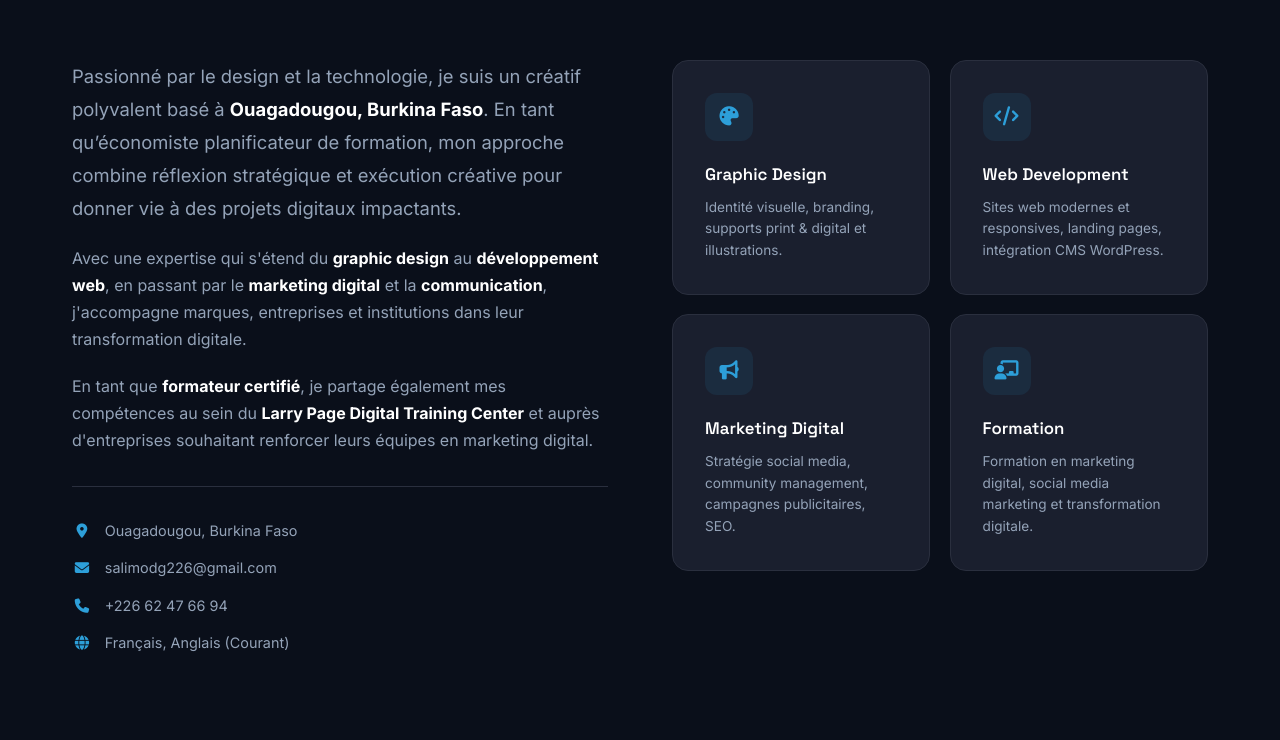
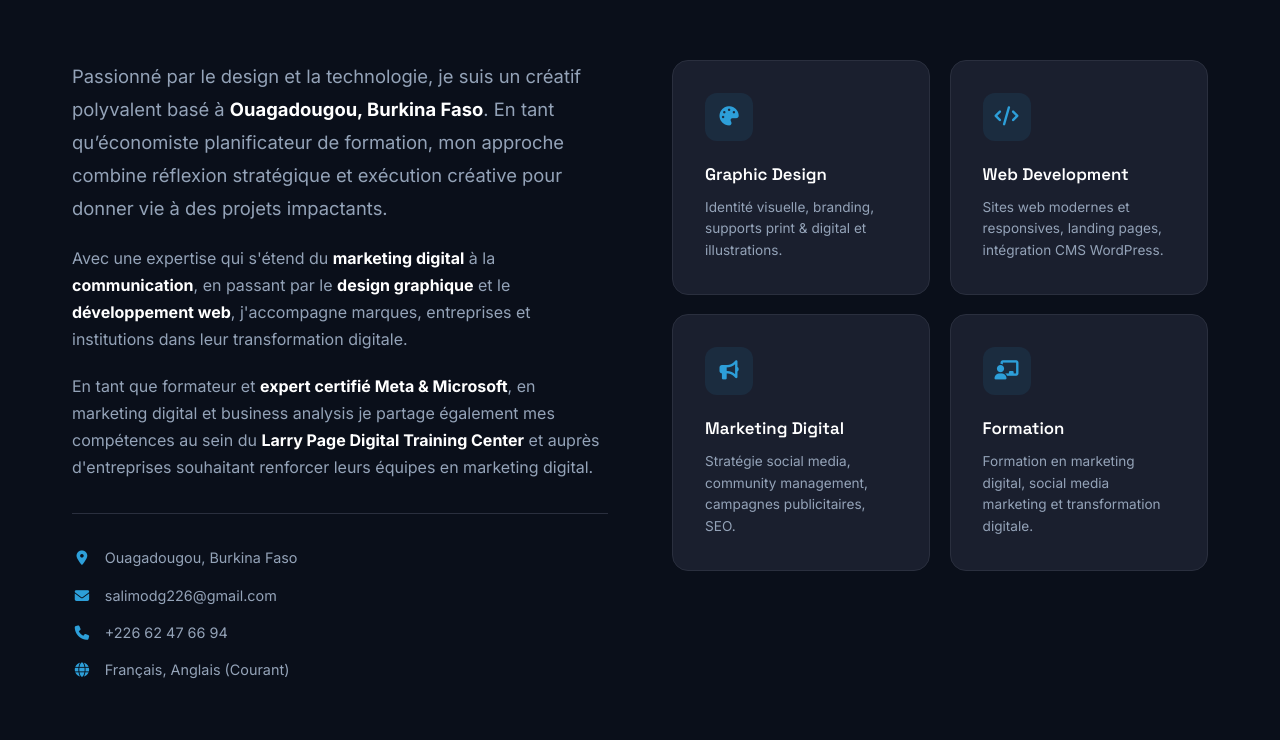
Before and after one commit to nakelsba19/portfolio, a plain HTML site: page index.html in a window 1280 px wide. Shown: the part 1180-1920 px from the top of the page. Drawn offline with Linux system fonts and the light colour scheme.

Commit message:
Revise text and update formation tag in index.html

```diff
--- a/index.html
+++ b/index.html
@@ -101,15 +101,15 @@
                     <p class="about-intro">
                         Passionné par le design et la technologie, je suis un créatif polyvalent basé à
                         <strong>Ouagadougou, Burkina Faso</strong>. En tant qu’économiste planificateur de formation, mon approche combine réflexion stratégique
-                        et exécution créative pour donner vie à des projets digitaux impactants.
+                        et exécution créative pour donner vie à des projets impactants.
                     </p>
                     <p>
-                        Avec une expertise qui s'étend du <strong>graphic design</strong> au <strong>développement web</strong>,
-                        en passant par le <strong>marketing digital</strong> et la <strong>communication</strong>,
+                        Avec une expertise qui s'étend du <strong>marketing digital</strong> à la <strong>communication</strong>,
+                        en passant par le <strong>design graphique</strong> et le <strong>développement web</strong>,
                         j'accompagne marques, entreprises et institutions dans leur transformation digitale.
                     </p>
                     <p>
-                        En tant que <strong>formateur certifié</strong>, je partage également mes compétences
+                        En tant que formateur et <strong>expert certifié Meta & Microsoft</strong>, en marketing digital et business analysis je partage également mes compétences
                         au sein du <strong>Larry Page Digital Training Center</strong> et auprès d'entreprises
                         souhaitant renforcer leurs équipes en marketing digital.
                     </p>
@@ -627,7 +627,7 @@
                         </div>
                         <h3>AFP-PME</h3>
                         <p>Co-formation des agents en transformation digitale : outils numériques, présence en ligne, marketing digital.</p>
-                        <div class="formation-tag">Consultation</div>
+                        <div class="formation-tag">Formation en entreprise</div>
                     </div>
                 </div>
                 <div class="formation-topics">
```
